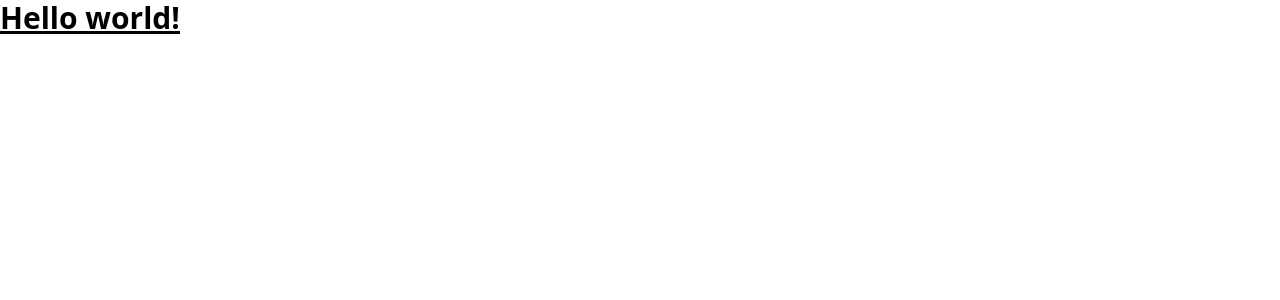
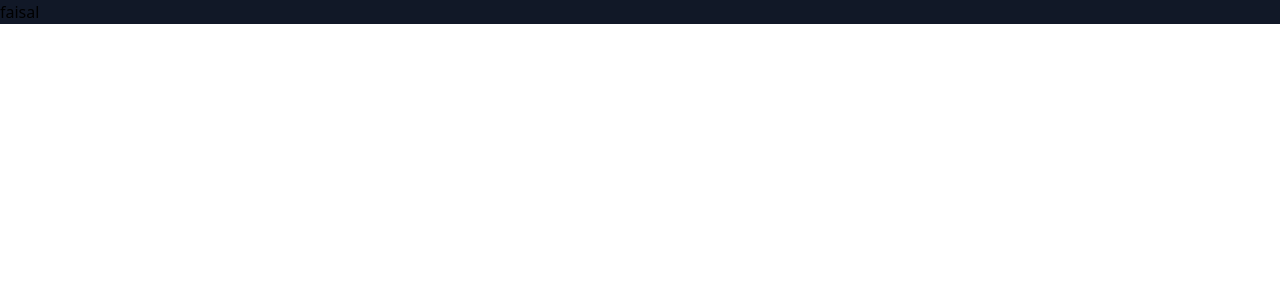
Before and after one commit to mdfaisalshn/port-MERN, a React (Create React App) app in the folder main/: page / in a window 1280 px wide. Shown: the top 300 px of the page. Built offline with nearby package versions, Linux system fonts and the light colour scheme.

Commit message:
initiate navbar

```diff
--- a/main/src/App.js
+++ b/main/src/App.js
@@ -1,10 +1,9 @@
 import './App.css';
+import Navbar from './components/Navbar';
 
 function App() {
   return (
-    <h1 className="text-3xl font-bold underline">
-      Hello world!
-    </h1>
+    <Navbar/>
   );
 }
 
--- a/main/src/components/Navbar.jsx
+++ b/main/src/components/Navbar.jsx
@@ -0,0 +1,11 @@
+import React from 'react'
+
+const Navbar = () => {
+  return (
+    <div className="bg-gray-900">
+        <h2>faisal</h2>
+    </div>
+  )
+}
+
+export default Navbar
```
